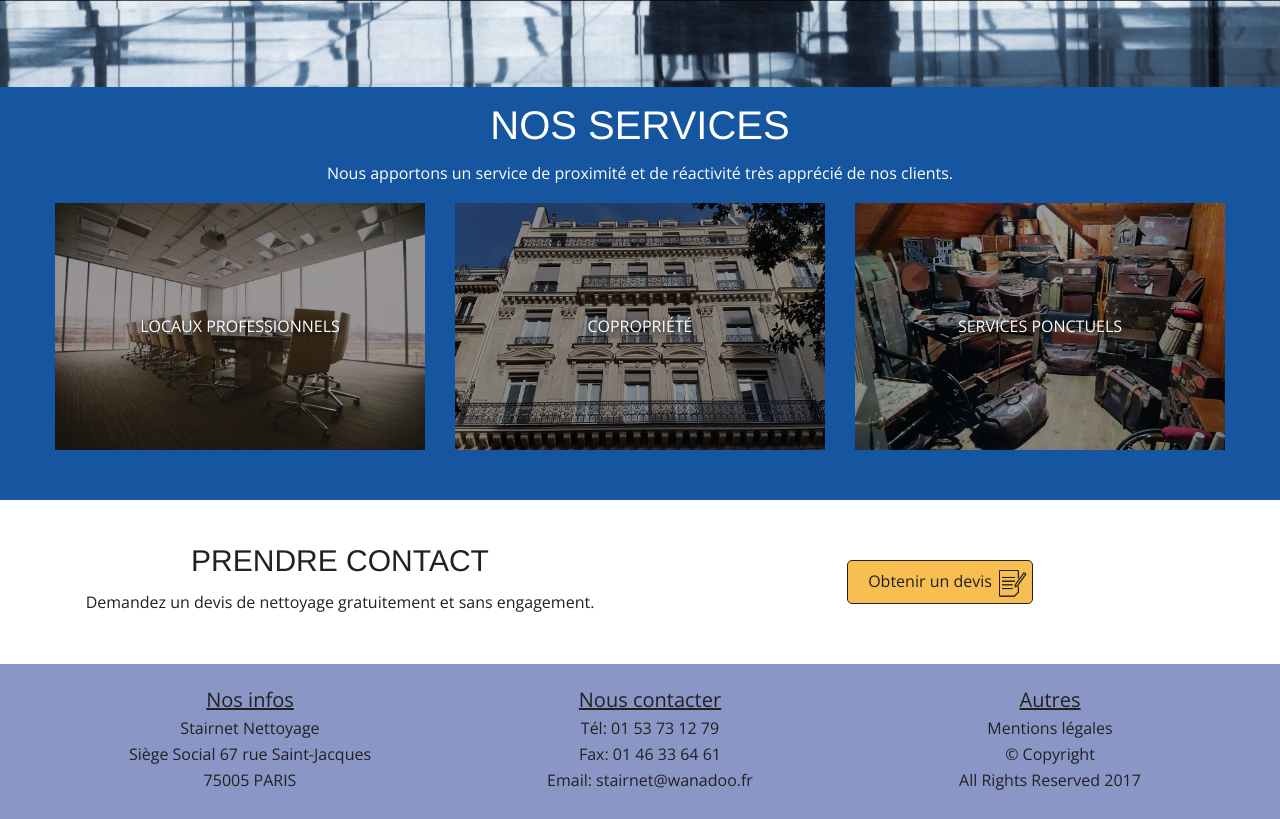
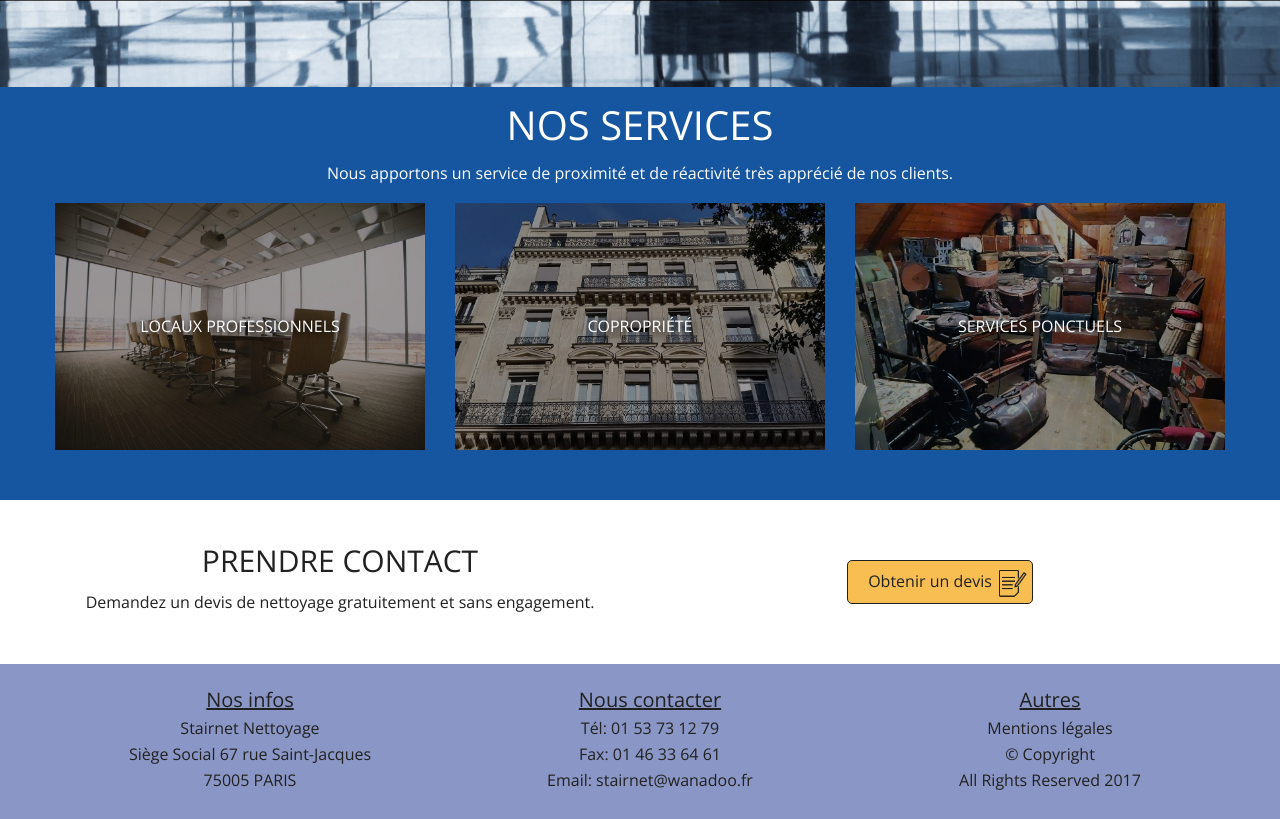
Before and after one commit to edhbr/H1-P2021-DEVT3-SNET, a PHP site: page /index.php in a window 1280 px wide. Shown: the part 753-1572 px from the top of the page. Run offline with PHP 8.4, Linux system fonts and the light colour scheme.

Commit message:
fix title font

```diff
--- a/src/scss/index/_indexMain.scss
+++ b/src/scss/index/_indexMain.scss
@@ -107,6 +107,7 @@ main#index{
     h3{
       font-size: 40px;
       text-transform: uppercase;
+      font-family: inherit;
     }
 
     div.imagesServices{
@@ -163,6 +164,7 @@ main#index{
     h4{
       font-size: 30px;
       text-transform: uppercase;
+      font-family: inherit;
     }
 
     a.toContact{
--- a/styles/style.css
+++ b/styles/style.css
@@ -338,6 +338,7 @@ main#index section.services {
 main#index section.services h3 {
   font-size: 40px;
   text-transform: uppercase;
+  font-family: inherit;
 }
 main#index section.services div.imagesServices div {
   position: relative;
@@ -382,6 +383,7 @@ main#index section.contact {
 main#index section.contact h4 {
   font-size: 30px;
   text-transform: uppercase;
+  font-family: inherit;
 }
 main#index section.contact a.toContact {
   background: #f8be52;
```
Also changed, not shown: 1 other file.
